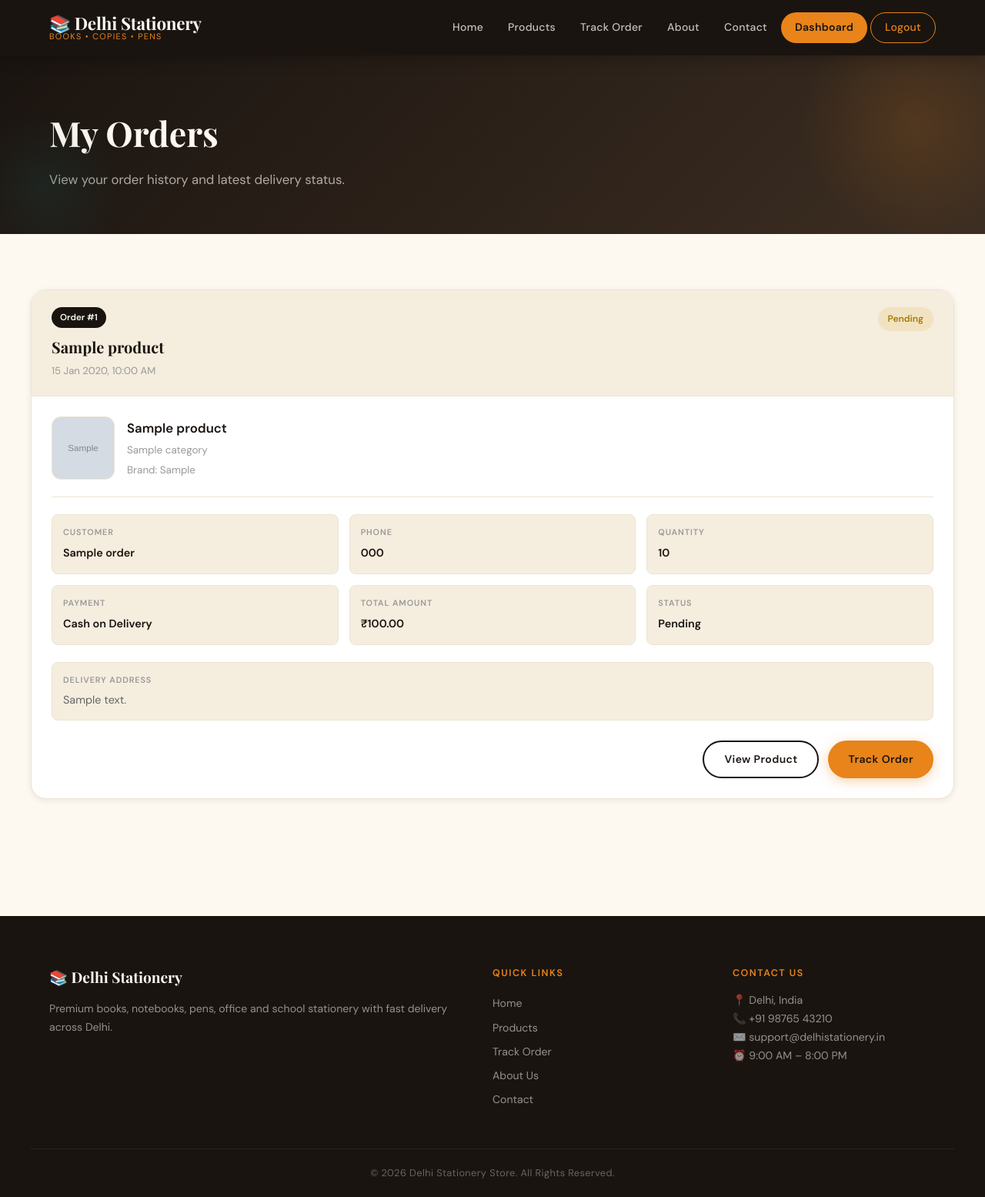
After one commit to sartaj05/Stationery_Store, a Django app: page /my-orders/ in a window 1280 px wide. The commit adds this page. Shown: the whole page at 77% size. Run offline with Django 5.2, Linux system fonts and the light colour scheme; a user stored in the database is signed in; tables that the repository leaves empty hold one stand-in row (values such as "Sample post"); grey boxes marked "Sample" are stand-in pictures.

Commit message:
Add customer order history page

```diff
--- a/static/store/css/style.css
+++ b/static/store/css/style.css
@@ -1375,3 +1375,73 @@ ul { list-style: none; }
         align-items: flex-start;
     }
 }
+
+/* ============================================================
+   MY ORDERS PAGE
+   ============================================================ */
+
+.my-orders-list {
+    display: grid;
+    gap: 24px;
+}
+
+.my-order-card {
+    background: #fff;
+    border: 1.5px solid var(--cream);
+    border-radius: var(--radius-lg);
+    box-shadow: var(--shadow-sm);
+    overflow: hidden;
+}
+
+.my-order-header {
+    padding: 22px 26px;
+    border-bottom: 1.5px solid var(--cream);
+    display: flex;
+    justify-content: space-between;
+    gap: 16px;
+    align-items: flex-start;
+    background: var(--paper-dark);
+}
+
+.my-order-header h3 {
+    font-family: 'Playfair Display', serif;
+    color: var(--ink);
+    font-size: 1.25rem;
+    margin-bottom: 4px;
+}
+
+.my-order-header p {
+    color: #999;
+    font-size: .82rem;
+}
+
+.my-order-body {
+    padding: 26px;
+}
+
+.my-order-actions {
+    display: flex;
+    gap: 12px;
+    flex-wrap: wrap;
+    justify-content: flex-end;
+}
+
+@media (max-width: 600px) {
+    .my-order-header {
+        flex-direction: column;
+        padding: 22px;
+    }
+
+    .my-order-body {
+        padding: 22px;
+    }
+
+    .my-order-actions {
+        justify-content: stretch;
+    }
+
+    .my-order-actions .btn {
+        width: 100%;
+        justify-content: center;
+    }
+}
--- a/store/models.py
+++ b/store/models.py
@@ -1,5 +1,5 @@
 from django.db import models
-
+from django.contrib.auth.models import User
 
 class Category(models.Model):
     name = models.CharField(max_length=100, unique=True)
@@ -65,7 +65,6 @@ class Product(models.Model):
     def __str__(self):
         return self.name
 
-
 class Order(models.Model):
     PAYMENT_CHOICES = [
         ("COD", "Cash on Delivery"),
@@ -80,6 +79,14 @@ class Order(models.Model):
         ("DELIVERED", "Delivered"),
         ("CANCELLED", "Cancelled"),
     ]
+
+    customer = models.ForeignKey(
+        User,
+        on_delete=models.SET_NULL,
+        null=True,
+        blank=True,
+        related_name="orders"
+    )
 
     name = models.CharField(max_length=120)
     phone = models.CharField(max_length=15)
--- a/store/urls.py
+++ b/store/urls.py
@@ -9,8 +9,8 @@ urlpatterns = [
     path("products/<int:product_id>/order/", views.order_product, name="order_product"),
 
     path("order-success/", views.order_success, name="order_success"),
-
     path("track-order/", views.track_order, name="track_order"),
+    path("my-orders/", views.my_orders, name="my_orders"),
 
     path("about/", views.about, name="about"),
     path("contact/", views.contact, name="contact"),
--- a/store/views.py
+++ b/store/views.py
@@ -4,7 +4,7 @@ from django.contrib import messages
 
 from .models import Product, Category, Order
 from .forms import OrderForm
-
+from django.contrib.auth.decorators import login_required
 
 def home(request):
     categories = Category.objects.all()
@@ -74,6 +74,9 @@ def order_product(request, product_id):
             order = form.save(commit=False)
             order.product = product
 
+            if request.user.is_authenticated:
+                order.customer = request.user
+
             if order.quantity > product.stock:
                 messages.error(request, "Quantity is greater than available stock.")
                 return redirect("order_product", product_id=product.id)
@@ -90,7 +93,13 @@ def order_product(request, product_id):
             return redirect("order_success")
 
     else:
-        form = OrderForm()
+        initial_data = {}
+
+        if request.user.is_authenticated:
+            initial_data["name"] = request.user.get_full_name() or request.user.username
+            initial_data["phone"] = ""
+
+        form = OrderForm(initial=initial_data)
 
     context = {
         "product": product,
@@ -147,3 +156,18 @@ def about(request):
 
 def contact(request):
     return render(request, "store/contact.html")
+
+
+@login_required
+def my_orders(request):
+    orders = (
+        Order.objects
+        .select_related("product", "product__category")
+        .filter(customer=request.user)
+        .order_by("-created_at")
+    )
+
+    context = {
+        "orders": orders,
+    }
+    return render(request, "store/my_orders.html", context)
--- a/templates/store/base.html
+++ b/templates/store/base.html
@@ -28,6 +28,8 @@
             {% if request.user.is_authenticated %}
                 {% if request.user.is_superuser %}
                     <a href="{% url 'superadmin_dashboard' %}" class="admin-btn">Dashboard</a>
+                {% else %}
+                    <a href="{% url 'my_orders' %}" class="admin-btn">My Orders</a>
                 {% endif %}
                 <a href="{% url 'logout' %}" class="login-btn">Logout</a>
             {% else %}
--- /dev/null
+++ b/templates/store/my_orders.html
@@ -0,0 +1,131 @@
+{% extends "store/base.html" %}
+
+{% block title %}My Orders | Delhi Stationery{% endblock %}
+
+{% block content %}
+
+<section class="page-banner">
+    <div class="container">
+        <h1>My Orders</h1>
+        <p>View your order history and latest delivery status.</p>
+    </div>
+</section>
+
+<section class="container section">
+
+    {% if orders %}
+        <div class="my-orders-list">
+
+            {% for order in orders %}
+            <div class="my-order-card">
+
+                <div class="my-order-header">
+                    <div>
+                        <span class="order-id">Order #{{ order.id }}</span>
+                        <h3>{{ order.product.name }}</h3>
+                        <p>{{ order.created_at|date:"d M Y, h:i A" }}</p>
+                    </div>
+
+                    {% if order.status == "PENDING" %}
+                        <span class="order-status pending">Pending</span>
+                    {% elif order.status == "CONFIRMED" %}
+                        <span class="order-status confirmed">Confirmed</span>
+                    {% elif order.status == "PACKED" %}
+                        <span class="order-status packed">Packed</span>
+                    {% elif order.status == "OUT_FOR_DELIVERY" %}
+                        <span class="order-status delivery">Out for Delivery</span>
+                    {% elif order.status == "DELIVERED" %}
+                        <span class="order-status delivered">Delivered</span>
+                    {% elif order.status == "CANCELLED" %}
+                        <span class="order-status cancelled">Cancelled</span>
+                    {% else %}
+                        <span class="order-status pending">{{ order.status }}</span>
+                    {% endif %}
+                </div>
+
+                <div class="my-order-body">
+
+                    <div class="order-product-row">
+                        <div class="order-product-img">
+                            {% if order.product.image %}
+                                <img src="{{ order.product.image.url }}" alt="{{ order.product.name }}">
+                            {% else %}
+                                📦
+                            {% endif %}
+                        </div>
+
+                        <div>
+                            <h4>{{ order.product.name }}</h4>
+                            <p>{{ order.product.category.name }}</p>
+                            {% if order.product.brand %}
+                                <p>Brand: {{ order.product.brand }}</p>
+                            {% endif %}
+                        </div>
+                    </div>
+
+                    <div class="order-summary-grid">
+                        <div>
+                            <span>Customer</span>
+                            <strong>{{ order.name }}</strong>
+                        </div>
+
+                        <div>
+                            <span>Phone</span>
+                            <strong>{{ order.phone }}</strong>
+                        </div>
+
+                        <div>
+                            <span>Quantity</span>
+                            <strong>{{ order.quantity }}</strong>
+                        </div>
+
+                        <div>
+                            <span>Payment</span>
+                            <strong>{{ order.get_payment_method_display }}</strong>
+                        </div>
+
+                        <div>
+                            <span>Total Amount</span>
+                            <strong>₹{{ order.total_price }}</strong>
+                        </div>
+
+                        <div>
+                            <span>Status</span>
+                            <strong>{{ order.get_status_display }}</strong>
+                        </div>
+                    </div>
+
+                    <div class="order-address">
+                        <span>Delivery Address</span>
+                        <p>{{ order.address }}</p>
+                    </div>
+
+                    <div class="my-order-actions">
+                        <a href="{% url 'product_detail' order.product.id %}" class="btn outline-btn">
+                            View Product
+                        </a>
+
+                        <a href="{% url 'track_order' %}?phone={{ order.phone }}&order_id={{ order.id }}" class="btn primary-btn">
+                            Track Order
+                        </a>
+                    </div>
+
+                </div>
+            </div>
+            {% endfor %}
+
+        </div>
+    {% else %}
+        <div class="empty-box">
+            <div style="font-size:3rem;margin-bottom:16px">📦</div>
+            <h3>No orders yet</h3>
+            <p>You have not placed any order from this account yet.</p>
+            <a href="{% url 'product_list' %}" class="btn primary-btn" style="margin-top:20px">
+                Start Shopping
+            </a>
+        </div>
+    {% endif %}
+
+</section>
+
+{% endblock %}
```
